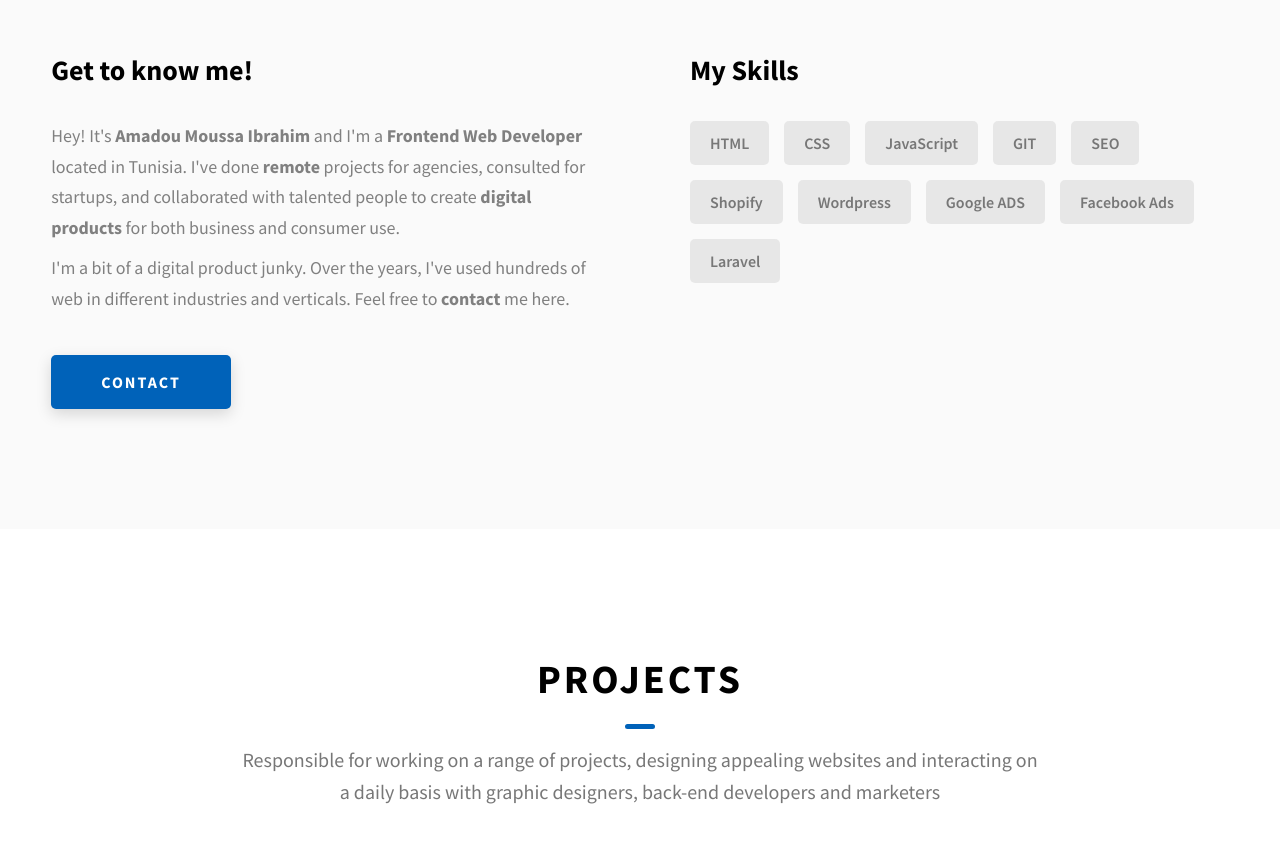
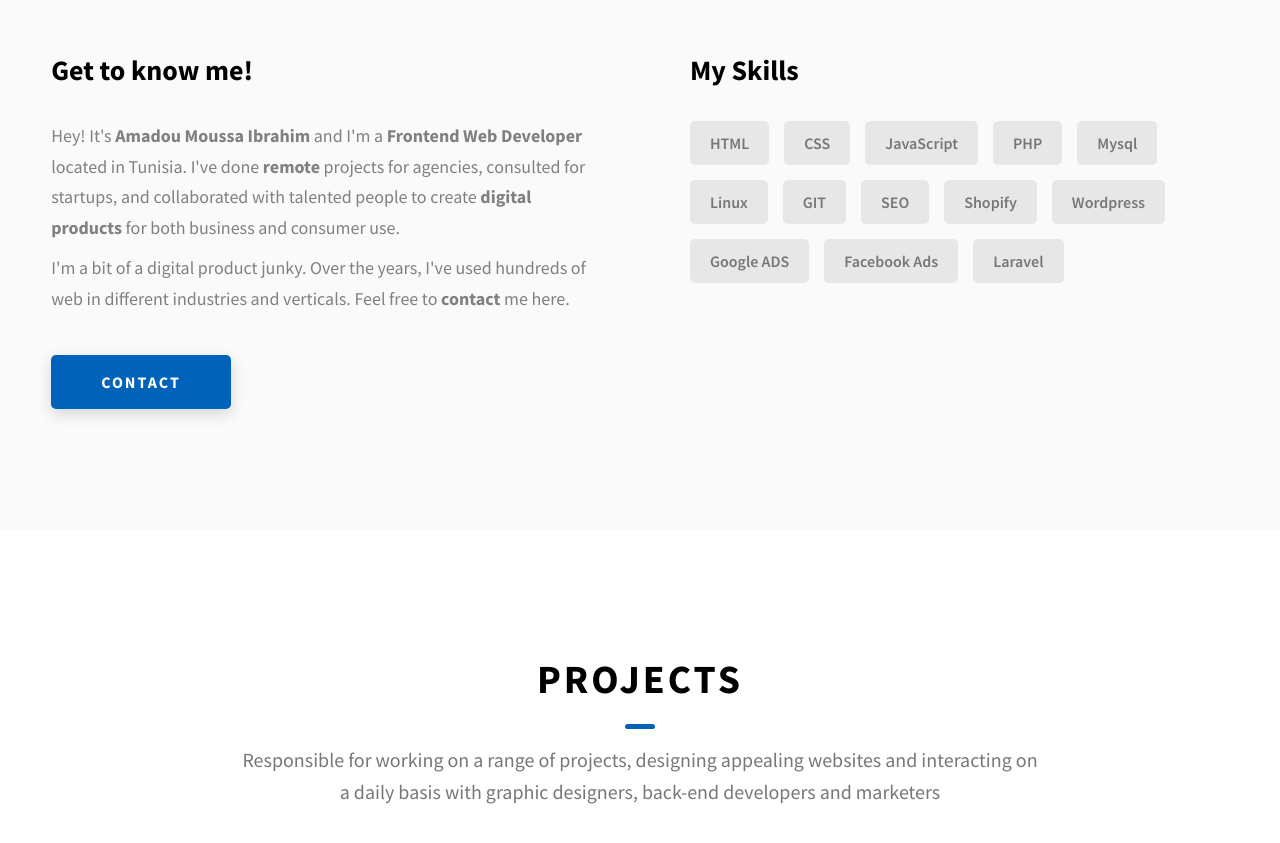
Before and after one commit to ibrahimcheik/ibrahimcheik.github.io, a website: page index.html in a window 1280 px wide. Shown: the part 1120-1963 px from the top of the page. Drawn offline with Linux system fonts and the light colour scheme.

Commit message:
added skills

```diff
--- a/index.html
+++ b/index.html
@@ -192,6 +192,9 @@ and marketers
               <div class="skills__skill">HTML</div>
               <div class="skills__skill">CSS</div>
               <div class="skills__skill">JavaScript</div>
+              <div class="skills__skill">PHP</div>
+              <div class="skills__skill">Mysql</div>
+              <div class="skills__skill">Linux</div>
               <!-- <div class="skills__skill">React</div> -->
               <!-- <div class="skills__skill">SASS</div> -->
               <div class="skills__skill">GIT</div>
```
